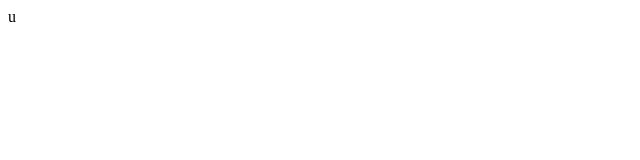
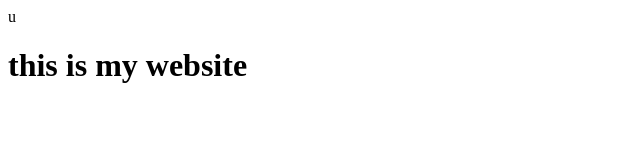
Before and after one commit to chizzygucci/caza, a plain HTML site: page index.html in a window 1280 px wide. Shown: the whole page, without its empty margins (0-640 px from the left). Drawn offline with Linux system fonts and the light colour scheme.

Commit message:
Update index.html

```diff
--- a/index.html
+++ b/index.html
@@ -2,5 +2,5 @@ u<html>
 </html>
 
 </body>
-
+<h1> this is my website <H1>
 <Html>
```
